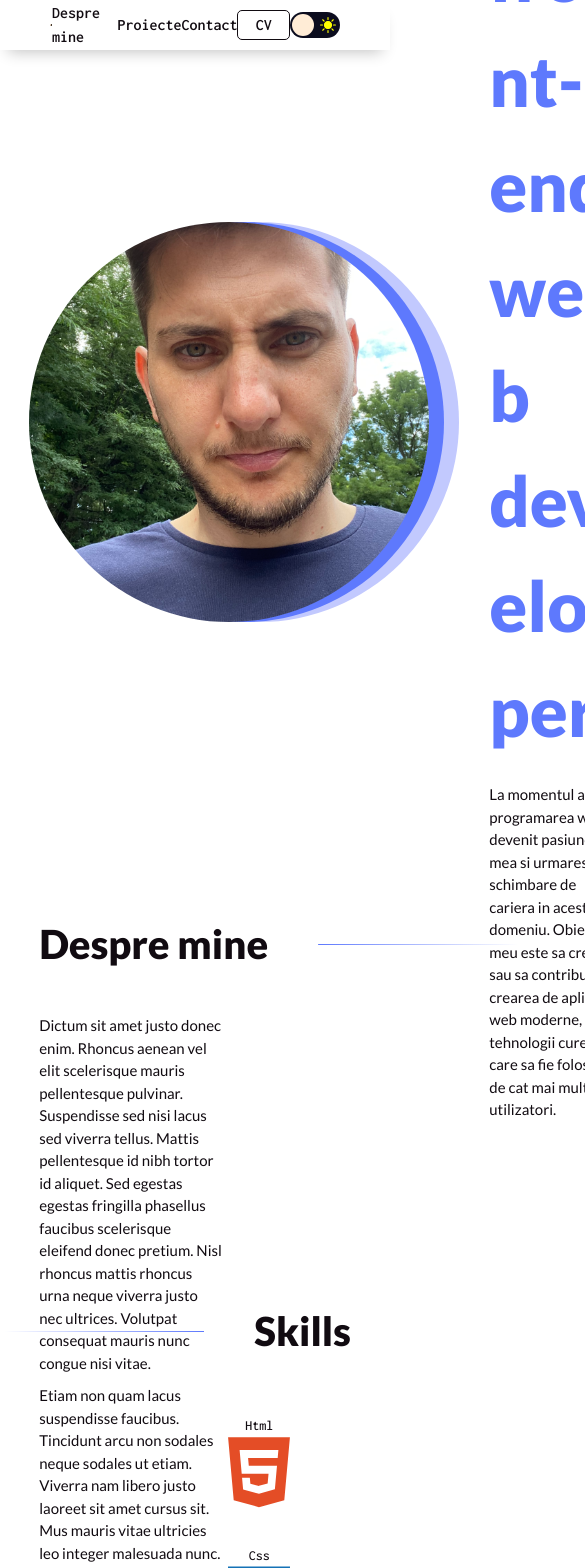
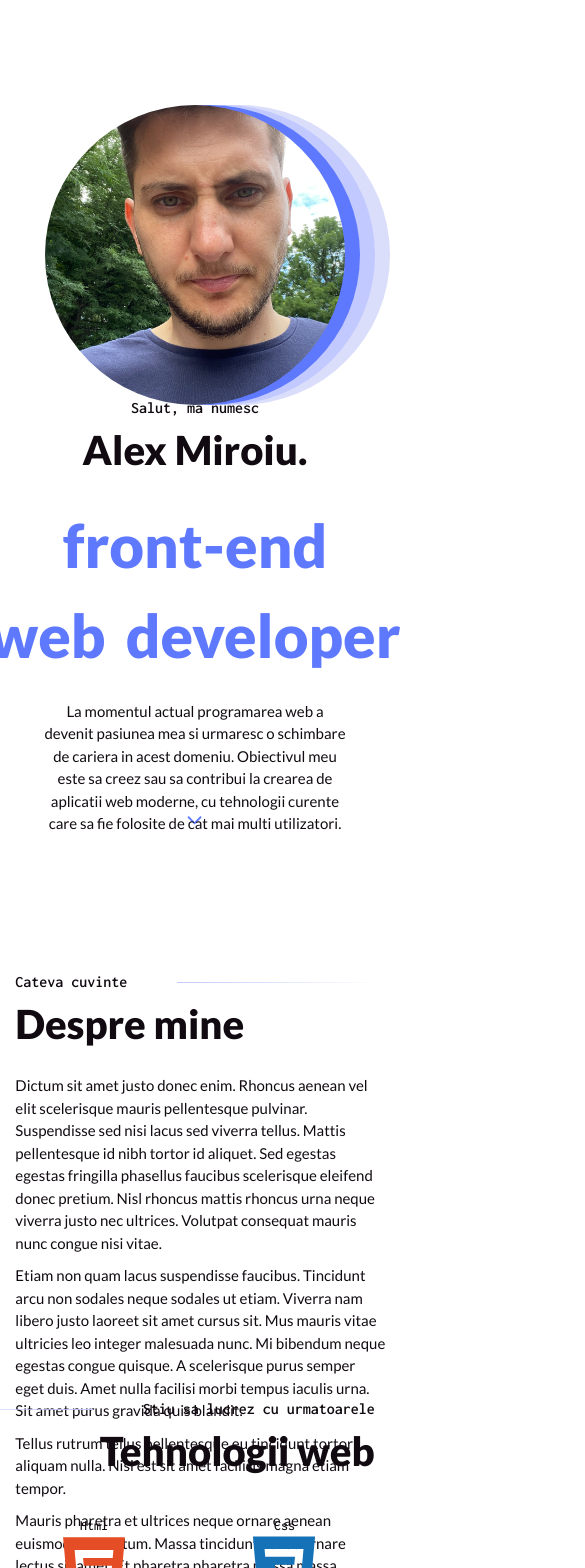
Before and after one commit to alexmiroiu/Proiecte, a React (Create React App) app in the folder portfolio-website/: page / in a window 390 px wide. Shown: the top 1568 px of the page, 585 px wide, since content can reach past the window. Built offline with nearby package versions, Linux system fonts and the light colour scheme.

Commit message:
adaugat media queries

```diff
--- a/portfolio-website/src/App.js
+++ b/portfolio-website/src/App.js
@@ -40,9 +40,9 @@ function App() {
     darkMode: darkMode,
     changeTheme: toggleTheme
   }}>
-    <main className={classes.main}>
+    <main className={`${classes.main} ${darkMode ? classes.dark : ''}`}>
       <Header logoClick={navigateToHero} aboutClick={navigateToAbout} projectsClick={navigateToProjects} contactClick={navigateToContact}/>
-      <div className={`${classes.outerWrapper} ${darkMode ? classes.dark : ''}`}>
+      <div className={`${classes.outerWrapper} `}>
       <Hero ref={heroComponentRef}/>
       <About ref={aboutComponentRef}/>
       <Projects ref={projectsComponentRef}/>
--- a/portfolio-website/src/App.module.css
+++ b/portfolio-website/src/App.module.css
@@ -1,17 +1,31 @@
 .main {
-
     height: fit-content;
+    width: 100vw;
 }
 
 .outerWrapper {
-    width: 100vw;
+    width: 100%;
     padding: 0 7.5vw 0 7.5vw;
     display: flex;
     flex-direction: column;
     align-items: center;
-
+    height: 100%;
 }
 
 .dark {
     background: var(--dark-blue);
+    z-index: -2;
 }
+
+@media (min-width: 580px) and (max-width: 769px) {
+    .outerWrapper {
+        padding: 0 2.5vw 0 2.5vw;
+
+    }
+}
+
+@media (max-width: 580px) {
+    .outerWrapper {
+        padding: 0 1vw 0 1vw;
+    }
+}
--- a/portfolio-website/src/components/About.js
+++ b/portfolio-website/src/components/About.js
@@ -28,6 +28,7 @@ const About = React.forwardRef((props, ref) => {
 
     return <section className={classes.about} ref={aboutRef}>
         <div className={classes.info}>
+            <p className={classes.preTitle1}>Cateva cuvinte<span></span></p>
             <h2>Despre mine</h2>
             <div className={classes.details}>
                 <p>Dictum sit amet justo donec enim. Rhoncus aenean vel elit scelerisque mauris pellentesque pulvinar. Suspendisse sed nisi lacus sed viverra tellus. Mattis pellentesque id nibh tortor id aliquet. Sed egestas egestas fringilla phasellus faucibus scelerisque eleifend donec pretium. Nisl rhoncus mattis rhoncus urna neque viverra justo nec ultrices. Volutpat consequat mauris nunc congue nisi vitae. </p>
@@ -37,7 +38,8 @@ const About = React.forwardRef((props, ref) => {
             </div>
         </div>
         <div className={classes.skills}>
-            <h2>Skills</h2>
+            <p className={classes.preTitle2}>Stiu sa lucrez cu urmatoarele<span></span></p>
+            <h2>Tehnologii web</h2>
             <div className={classes.skillBox}>
                 <div className={classes.logoWrapper}>
                     <p className={classes.skillTitle}>Html</p>
--- a/portfolio-website/src/components/About.module.css
+++ b/portfolio-website/src/components/About.module.css
@@ -16,7 +16,25 @@
     flex-direction: column;
     justify-content: flex-start;
     padding: 0 0 3% 3%;
+}
 
+.preTitle1 {
+    position: relative;
+    font-family: var(--mono-font);
+    font-size: 1.6rem;
+    font-weight: 600;
+    width: fit-content;
+}
+
+.preTitle1 span{
+    content: '';
+    position: absolute;
+    background: linear-gradient(to right, var(--lavender-blue) 0%, transparent) ;
+    top: 50%;
+    right: -25rem;
+    height: .1rem;
+    width: 20rem;
+    border-radius: 10px;
 }
 
 .info h2 {
@@ -27,16 +45,6 @@
     font-weight: 900;
 }
 
-.info h2::after {
-    content: '';
-    position: absolute;
-    background: linear-gradient(to right, var(--neon-blue) 0%, transparent) ;
-    top: 50%;
-    right: -25rem;
-    height: .1rem;
-    width: 20rem;
-    border-radius: 10px;
-}
 
 .details {
     position: relative;
@@ -59,6 +67,24 @@
 
 }
 
+.preTitle2 {
+    font-family: var(--mono-font);
+    font-size: 1.6rem;
+    font-weight: 600;
+    position: relative;
+    width: fit-content;
+}
+
+.preTitle2 span{
+    content: '';
+    position: absolute;
+    background: linear-gradient(to left, var(--lavender-blue) 0%, transparent) ;
+    top: 50%;
+    left: -25rem;
+    height: .1rem;
+    width: 20rem;
+}
+
 .skills h2 {
     position: relative;
     font-size: 4rem;
@@ -67,15 +93,6 @@
     font-weight: 900;
 }
 
-.skills h2::after {
-    content: '';
-    position: absolute;
-    background: linear-gradient(to left, var(--neon-blue) 0%, transparent) ;
-    top: 50%;
-    left: -25rem;
-    height: .1rem;
-    width: 20rem;
-}
 
 .skillBox {
     position: relative;
@@ -106,3 +123,54 @@
     font-size: 1.4rem;
     text-align: center;
 }
+
+@media (min-width: 770px) and (max-width: 1000px) {
+    .details {
+        width: 100%;
+    }
+    .skillBox {
+        width: 100%;
+    }
+}
+
+@media (min-width: 580px) and (max-width: 769px) {
+    .details {
+        width: 100%;
+    }
+
+    .skillBox {
+        width: 100%;
+    }
+
+    .info {
+        margin-bottom: 4rem;
+    }
+
+    .info h2 {
+        margin-bottom: 2rem;
+    }
+    .skills h2 {
+        margin-bottom: 2rem;
+    }
+}
+
+@media (max-width: 580px) and (max-height: 1000px) {
+    .details {
+        width: 100%;
+    }
+
+    .skillBox {
+        width: 100%;
+    }
+
+    .info {
+        margin-bottom: 4rem;
+    }
+
+    .info h2 {
+        margin-bottom: 2rem;
+    }
+    .skills h2 {
+        margin-bottom: 2rem;
+    }
+}
--- a/portfolio-website/src/components/Header.js
+++ b/portfolio-website/src/components/Header.js
@@ -8,11 +8,14 @@ import SvgMoon from './iconComponents/Moon';
 
 const Header = (props) => {
     const ctx = useContext(Theme);
+    const dark = ctx.darkMode;
+    const windowWidth = window.innerWidth;
+    console.log(windowWidth)
 
 
-    return <div className={classes.header}>
+    return <div className={`${classes.header} ${dark ? classes.headerDark : classes.headerLight}`}>
                 <SvgLogo className={classes.logo} onClick={props.logoClick}/>
-        <nav className={classes.mainNav}>
+        <nav className={`${classes.mainNav} ${dark ? classes.mainNavDark : classes.mainNavLight}`}>
             <ul className={classes.menuItems}>
                 <li onClick={props.aboutClick} className={classes.navItem}>Despre mine</li>
                 <li onClick={props.projectsClick} className={classes.navItem}>Proiecte</li>
--- a/portfolio-website/src/components/Header.module.css
+++ b/portfolio-website/src/components/Header.module.css
@@ -1,6 +1,5 @@
 .header {
     position: fixed;
-    background-color: hsla(0, 0%, 100%, 0.6);
     backdrop-filter: blur(20px);
     height: 5rem;
     width: 100%;
@@ -8,9 +7,17 @@
     display: flex;
     justify-content: space-between;
     align-items: center;
+    z-index: 10;
+}
+
+.headerLight {
+    background-color: hsla(0, 0%, 100%, 0.6);
     box-shadow: 0px 10px 15px -8px rgba(0, 0, 0, 0.24);
-    z-index: 2;
+}
 
+.headerDark {
+    background-color: var(--dark-blue);
+    box-shadow: 0px 10px 15px -8px rgba(0, 0, 0, 0.54);
 }
 
 .logo {
@@ -27,6 +34,14 @@
     display: flex;
     align-items: center;
     font-weight: 600;
+}
+
+.mainNavLight {
+    color: var(--dark-text-color);
+}
+
+.mainNavDark {
+    color: var(--linen);
 }
 
 .menuItems {
@@ -99,3 +114,9 @@
 .checkbox:checked + .label .ball {
     transform: translate(2.4rem);
 }
+
+@media (max-width: 580px) and (max-height: 1000px) {
+    .header {
+        display: none;
+    }
+}
--- a/portfolio-website/src/components/Hero.js
+++ b/portfolio-website/src/components/Hero.js
@@ -23,6 +23,9 @@ const Hero = React.forwardRef((props, ref) => {
         <div className={classes.profilePicContainer}>
             <div className={classes.imageWrapper}>
                 <img src={profilePic} alt="profile" className={classes.profileImg}/>
+                <div className={classes.ring1}></div>
+                <div className={classes.ring2}></div>
+                <div className={classes.ring3}></div>
             </div>
         </div>
 
@@ -31,7 +34,10 @@ const Hero = React.forwardRef((props, ref) => {
         </div>
 
         <article className={classes.heroInfo}>
-            <p className={classes.heroName}>Alex Miroiu,</p>
+            <div>
+                <p className={classes.heroHello}>Salut, ma numesc</p>
+                <p className={classes.heroName}>Alex Miroiu.</p>
+            </div>
             <div className={classes.heroTitle}>
                 <p>front-end</p>
                 <p>web</p>
--- a/portfolio-website/src/components/Hero.module.css
+++ b/portfolio-website/src/components/Hero.module.css
@@ -29,9 +29,10 @@
     width: 40rem;
     object-fit: cover;
     border-radius: 50%;
+    z-index: 4;
 }
 
-.imageWrapper::after {
+.ring1 {
     content: '';
     position: absolute;
     background: var(--neon-blue);
@@ -40,10 +41,10 @@
     top: 0;
     left: 1.5rem;
     border-radius: 50%;
-    z-index: -1;
+    z-index: 3;
 }
 
-.imageWrapper::before {
+.ring2 {
     content: '';
     position: absolute;
     background: var(--lavender-blue);
@@ -52,7 +53,19 @@
     top: 0;
     left: 3rem;
     border-radius: 50%;
-    z-index: -1;
+    z-index: 2;
+}
+
+.ring3 {
+    content: '';
+    position: absolute;
+    background: #dadefa;
+    height: 40rem;
+    width: 40rem;
+    top: 0;
+    left: 4.5rem;
+    border-radius: 50%;
+    z-index: 1;
 }
 
 
@@ -64,6 +77,12 @@
     gap: 2rem;
     height: 100%;
     width: 40%;
+}
+
+.heroHello {
+    font-family: var(--mono-font);
+    font-size: 1.6rem;
+    font-weight: 600;
 }
 
 .heroName {
@@ -89,12 +108,121 @@
     height: 100%;
     width: 5%;
     margin-bottom: 5rem;
-
-
 }
 
 .scrollIcon {
     margin-bottom: 3rem;
+}
 
+@media (min-width: 580px) and (max-width: 1000px) {
+    .hero {
+        flex-direction: column;
+        justify-content: center;
+        max-width: 85rem;
+        align-items: center;
+    }
 
+    .profilePicContainer {
+        width: 80%;
+    }
+
+    .heroInfo {
+        width: 80%;
+        height: 40%;
+        align-items: center;
+    }
+    .heroInfo p {
+        text-align: center;
+    }
+
+    .heroTitle {
+        font-size: 6rem;
+
+    }
+
+    .heroTitle p:first-child {
+        display: block;
+        width: 100%;
+        text-align: center;
+    }
+    .heroTitle p:nth-child(2) {
+        display: inline;
+        width: fit-content;
+        margin-right: 2rem;
+    }
+    .heroTitle p:nth-child(3) {
+        display: inline;
+        width: fit-content;
+    }
+    .scroll {
+        position: absolute;
+    }
 }
+
+@media (max-width: 580px) and (max-height: 1000px) {
+    .hero {
+        flex-direction: column;
+        justify-content: center;
+        align-items: center;
+        height: 90rem;
+    }
+
+    .profilePicContainer {
+        width: 80%;
+    }
+
+    .imageWrapper {
+        width: 30rem;
+        height: 30rem;
+    }
+
+    .imageWrapper img {
+        width: 30rem;
+        height: 30rem;
+    }
+
+    .ring1 {
+        width: 30rem;
+        height: 30rem;
+    }
+    .ring2 {
+        width: 30rem;
+        height: 30rem;
+    }
+    .ring3 {
+        width: 30rem;
+        height: 30rem;
+    }
+
+    .heroInfo {
+        width: 80%;
+        height: 40%;
+        align-items: center;
+    }
+    .heroInfo p {
+        text-align: center;
+    }
+
+    .heroTitle {
+        font-size: 6rem;
+
+    }
+
+    .heroTitle p:first-child {
+        display: block;
+        width: 100%;
+        text-align: center;
+    }
+    .heroTitle p:nth-child(2) {
+        display: inline;
+        width: fit-content;
+        margin-right: 2rem;
+    }
+    .heroTitle p:nth-child(3) {
+        display: inline;
+        width: fit-content;
+    }
+    .scroll {
+        position: absolute;
+    }
+}
--- a/portfolio-website/src/components/Projects.js
+++ b/portfolio-website/src/components/Projects.js
@@ -82,13 +82,13 @@ const Projects = React.forwardRef((props, ref) => {
     return <div className={classes.projectsContainer} ref={projectsRef}>
         <h2>Proiecte</h2>
         <div className={classes.easy}>
-            <h3>am inceput cu lucruri simple...</h3>
+            <h3><span className={classes.preTitleLine}></span>dificultate redusa<span className={classes.postTitleLine}></span></h3>
             <div className={classes.projectsBox}>
                 {easyProjectsList.map(project => <ProjectItem title={project.title} description={project.description} technologies={project.technologies} />)}
             </div>
         </div>
         <div className={classes.intermediate}>
-            <h3>si am crescut dificultatea pe parcurs...</h3>
+            <h3><span className={classes.preTitleLine}></span>dificultate medie<span className={classes.postTitleLine}></span></h3>
             <div className={classes.projectsBox}>
                 {intermediateProjects.map(project => <ProjectItem title={project.title} description={project.description} technologies={project.technologies} />)}
             </div>
--- a/portfolio-website/src/components/iconComponents/DownIcon.js
+++ b/portfolio-website/src/components/iconComponents/DownIcon.js
@@ -4,8 +4,8 @@ const SvgDownIcon = (props) => (
   <svg
     className="downIcon_svg__svg-icon"
     style={{
-      width: "4rem",
-      height: "4rem",
+      width: "5rem",
+      height: "5rem",
       verticalAlign: "middle",
       fill: "var(--neon-blue)",
       overflow: "hidden",
--- a/portfolio-website/src/index.css
+++ b/portfolio-website/src/index.css
@@ -8,6 +8,7 @@
   --neon-blue: #5e79fd ;
   --lavender-blue: #c2c9fe ;
   --light-blue: #f1f2f6;
+  --linen: #F8EFE6;
   --antique-white: #ffecd6;
   --main-font: 'Lato', sans-serif;
   --mono-font: 'Inconsolata', monospace;
@@ -20,12 +21,13 @@
 
 *{
   margin: 0;
+  padding: 0;
 }
 
 html, body {
-  height: 100%;
   font-size: 10px;
 }
+
 
 body{
   font-family: var(--main-font);
@@ -38,7 +40,7 @@ body{
 
 img, picture, video, canvas, svg {
   display: block;
-  max-width: 100%;
+  /* max-width: 100%; */
 }
 
 input, button, textarea, select {
```
Also changed, not shown: portfolio-website/src/components/Projects.module.css (+29 -22 lines).
